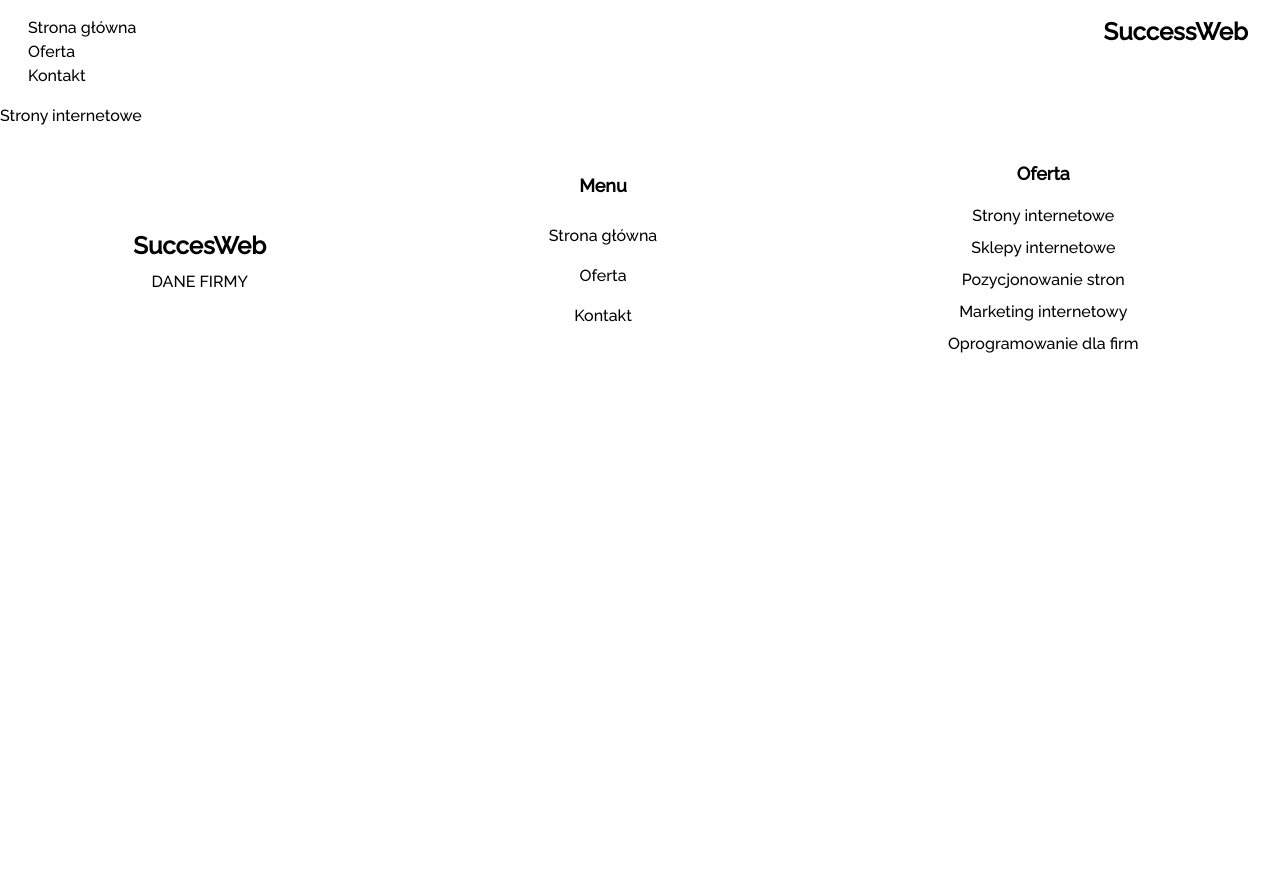
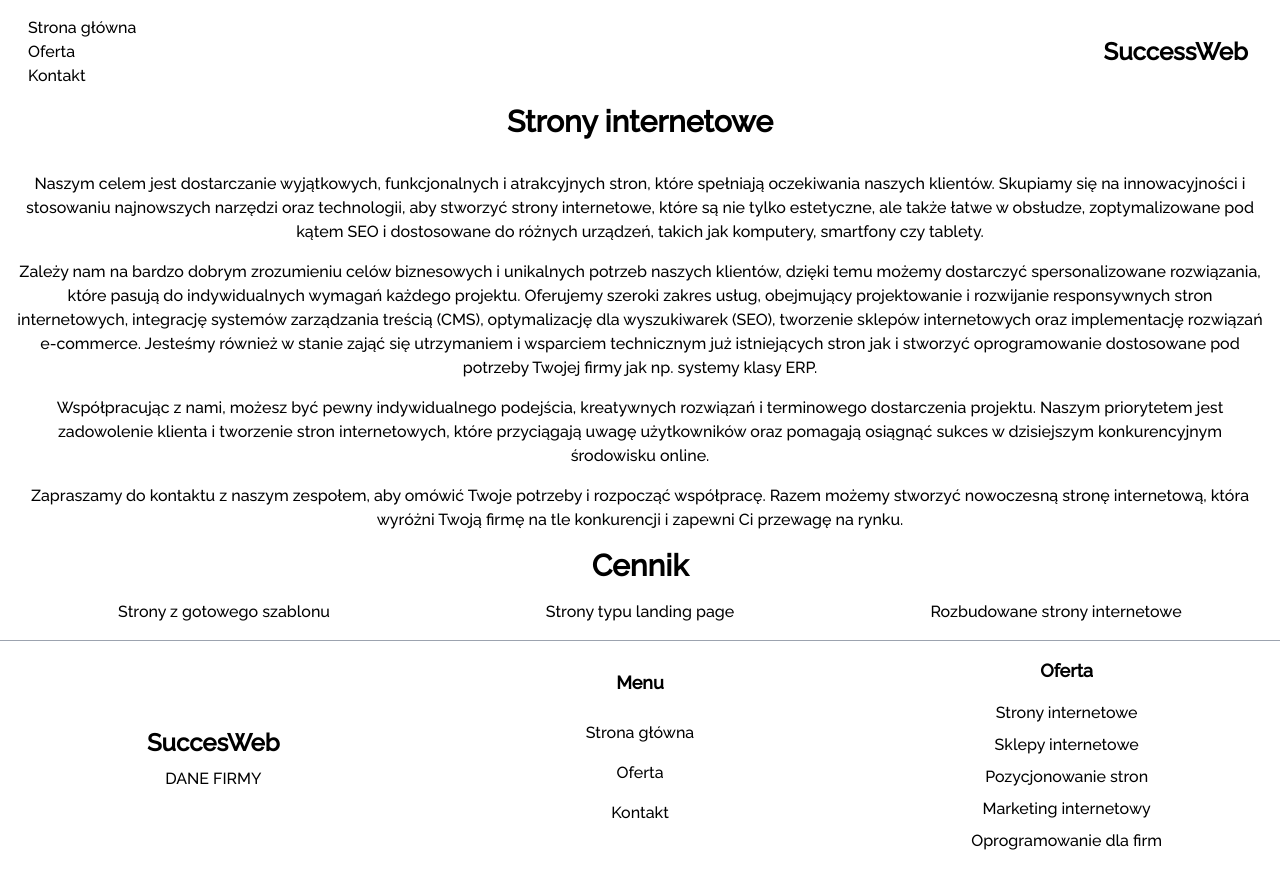
Before and after one commit to Faunbox/succesweb, a Next.js app: page /oferta/strony-internetowe in a window 1280 px wide. Before the commit the page ends 800 px from the top, so only its background shows below. Built offline with nearby package versions, Linux system fonts and the light colour scheme.

Commit message:
how to center a div (footer)

```diff
--- a/app/globals.css
+++ b/app/globals.css
@@ -13,7 +13,7 @@
     @apply relative w-fit rounded-lg bg-slate-300 p-3 duration-300 ease-in hover:bg-slate-400;
   }
   .title {
-    @apply mb-4 text-2xl font-bold md:text-3xl;
+    @apply mx-auto mb-4 text-2xl font-bold md:text-3xl;
   }
   .article {
     @apply p-4;
--- a/app/oferta/ecommerce/page.tsx
+++ b/app/oferta/ecommerce/page.tsx
@@ -1,17 +1,19 @@
 const Ecommerce = () => {
   return (
-    <div className="center container flex flex-col">
+    <div className="center min-w-screen flex ">
+      <div className="container mx-auto flex w-screen flex-col">
         <h2 className="title">Sklepy e-commerce</h2>
-      <p>
+        <p className="p-4">
           Jeśli chcesz wejść na rynek e-commerce i osiągnąć sukces w sprzedaży
           online, możemy Ci w tym pomóc. Projektujemy i tworzymy sklepy
           internetowe, które są nie tylko atrakcyjne wizualnie, ale także
           funkcjonalne i intuicyjne w obsłudze. Nasze sklepy są wyposażone w
-        zaawansowane narzędzia do zarządzania produktem, płatnościami, koszykiem
-        zakupowym i logistyką. Pomagamy Ci zbudować profesjonalną platformę
-        e-commerce, która zapewni Ci wzrost sprzedaży i zadowolenie klientów.
+          zaawansowane narzędzia do zarządzania produktem, płatnościami,
+          koszykiem zakupowym i logistyką. Pomagamy Ci zbudować profesjonalną
+          platformę e-commerce, która zapewni Ci wzrost sprzedaży i zadowolenie
+          klientów.
         </p>
-      <h3 className="m-4 text-xl font-bold">W jaki sposób działamy?</h3>
+        <h3 className="p-4 text-xl font-bold">W jaki sposób działamy?</h3>
         <ul>
           <li>1</li>
           <li>2</li>
@@ -22,9 +24,14 @@ const Ecommerce = () => {
         </ul>
         <h3 className="m-4 text-xl font-bold">Ceny</h3>
         <div className="m-4 flex w-full flex-col justify-around md:flex-row">
-        <div>Sklep z gotowego szablonu</div>
-        <div>Sklep z indywidualnym szablonem graficznym</div>
-        <div>Dedykowane rozwiązania e-commerce</div>
+          <div className="w-full md:w-2/6 ">Sklep z gotowego szablonu</div>
+          <div className="w-full md:w-2/6">
+            Sklep z indywidualnym szablonem graficznym
+          </div>
+          <div className="w-full md:w-2/6   ">
+            Dedykowane rozwiązania e-commerce
+          </div>
+        </div>
       </div>
     </div>
   );
--- a/app/oferta/seo/page.tsx
+++ b/app/oferta/seo/page.tsx
@@ -1,6 +1,6 @@
 const SEO = () => {
   return (
-    <div className="container flex flex-col items-center justify-around">
+    <div className="center container flex flex-col">
       <h2 className="title">Pozycjonowanie stron (SEO)</h2>
       <p className="m-4">
         Wiedza o tym, jak skutecznie pozycjonować stronę w wyszukiwarkach, może
--- a/app/oferta/strony-internetowe/page.tsx
+++ b/app/oferta/strony-internetowe/page.tsx
@@ -1,5 +1,58 @@
 const Websites = () => {
-  return <div>Strony internetowe</div>;
+  return (
+    <div className="center container">
+      <div className="mx-4 flex flex-col gap-4">
+        <h2 className="title">Strony internetowe</h2>
+        <p>
+          Naszym celem jest dostarczanie wyjątkowych, funkcjonalnych i
+          atrakcyjnych stron, które spełniają oczekiwania naszych klientów.
+          Skupiamy się na innowacyjności i stosowaniu najnowszych narzędzi oraz
+          technologii, aby stworzyć strony internetowe, które są nie tylko
+          estetyczne, ale także łatwe w obsłudze, zoptymalizowane pod kątem SEO
+          i dostosowane do różnych urządzeń, takich jak komputery, smartfony czy
+          tablety.
+        </p>
+        <p>
+          Zależy nam na bardzo dobrym zrozumieniu celów biznesowych i unikalnych
+          potrzeb naszych klientów, dzięki temu możemy dostarczyć
+          spersonalizowane rozwiązania, które pasują do indywidualnych wymagań
+          każdego projektu. Oferujemy szeroki zakres usług, obejmujący
+          projektowanie i rozwijanie responsywnych stron internetowych,
+          integrację systemów zarządzania treścią (CMS), optymalizację dla
+          wyszukiwarek (SEO), tworzenie sklepów internetowych oraz implementację
+          rozwiązań e-commerce. Jesteśmy również w stanie zająć się utrzymaniem
+          i wsparciem technicznym już istniejących stron jak i stworzyć
+          oprogramowanie dostosowane pod potrzeby Twojej firmy jak np. systemy
+          klasy ERP.
+        </p>
+        <p>
+          Współpracując z nami, możesz być pewny indywidualnego podejścia,
+          kreatywnych rozwiązań i terminowego dostarczenia projektu. Naszym
+          priorytetem jest zadowolenie klienta i tworzenie stron internetowych,
+          które przyciągają uwagę użytkowników oraz pomagają osiągnąć sukces w
+          dzisiejszym konkurencyjnym środowisku online.
+        </p>
+        <p>
+          Zapraszamy do kontaktu z naszym zespołem, aby omówić Twoje potrzeby i
+          rozpocząć współpracę. Razem możemy stworzyć nowoczesną stronę
+          internetową, która wyróżni Twoją firmę na tle konkurencji i zapewni Ci
+          przewagę na rynku.
+        </p>
+        <section className="center w-full">
+          <div className="flex flex-col">
+            <h3 className="title">Cennik</h3>
+            <div className="flex w-full flex-col justify-around md:flex-row">
+              <div className="w-full md:w-2/6 ">Strony z gotowego szablonu</div>
+              <div className="w-full md:w-2/6 ">Strony typu landing page</div>
+              <div className="w-full md:w-2/6 ">
+                Rozbudowane strony internetowe
+              </div>
+            </div>
+          </div>
+        </section>
+      </div>
+    </div>
+  );
 };
 
 export default Websites;
--- a/app/page.tsx
+++ b/app/page.tsx
@@ -10,7 +10,7 @@ export default function Home() {
   );
 
   return (
-    <main className="center overflow-x-hidden w-screen container">
+    <main className="w-screen overflow-x-hidden">
       <Hero />
       <Suspense fallback={<p>Ładowanie.....</p>}>
         <Services />
--- a/components/Footer.tsx
+++ b/components/Footer.tsx
@@ -31,13 +31,14 @@ const Footer = () => {
   ];
 
   return (
-    <footer className="center bordet-t container flex w-screen border-gray-700 py-4">
+    <footer className="min-w-screen my-4 border-t border-gray-400">
+      <div className="center container flex">
         <div className="flex w-screen flex-col items-center justify-around sm:flex-row">
-        <section className="py4 ">
+          <section className="py4 w-full md:w-2/6">
             <p className="p-2 text-2xl font-bold">SuccesWeb</p>
             <div>DANE FIRMY</div>
           </section>
-        <section className="p-4 ">
+          <section className="w-full p-4 md:w-2/6">
             <h3 className="pb-4 text-lg font-bold">Menu</h3>
             <div className="mb-2 flex flex-col">
               {navigation.map((obj) => (
@@ -47,7 +48,7 @@ const Footer = () => {
               ))}
             </div>
           </section>
-        <section className="p-4 ">
+          <section className="w-full p-4 md:w-2/6">
             <h3 className="pb-4 text-lg font-bold">Oferta</h3>
             <section className="flex flex-col gap-2">
               {footerOffert.map(({ href, desc }) => {
@@ -60,6 +61,7 @@ const Footer = () => {
             </section>
           </section>
         </div>
+      </div>
     </footer>
   );
 };
--- a/components/Header.tsx
+++ b/components/Header.tsx
@@ -4,10 +4,9 @@ import Link from "next/link";
 
 const Header = () => {
   return (
-    <nav className="center sticky left-0 top-0 flex w-screen bg-white/70 p-4 backdrop-blur-sm">
+    <nav className="center sticky left-0 top-0 flex min-w-screen bg-white/70 p-4 backdrop-blur-sm">
       <div className="container">
-        {/* <div ></div> */}
-        <div className="flex flex-row items-start justify-start">
+        <div className="center flex flex-row">
           <ul className="container mx-auto flex flex-col items-start justify-start">
             {navigation.map((obj) => (
               <li className="mx-3" key={obj.name}>
--- a/components/home/ContactComponent.tsx
+++ b/components/home/ContactComponent.tsx
@@ -2,7 +2,8 @@ import Link from "next/link";
 
 const ContactComponent = () => {
   return (
-    <section className="center component my-4 h-fit w-screen flex-col bg-slate-200/50">
+    <section className="w-screen bg-slate-200/50 py-4">
+      <div className="center min-w-screen container  flex-col">
         <h3 className="mb-4 text-xl md:text-2xl">
           Zainteresowala Cie nasza oferta?
         </h3>
@@ -14,6 +15,7 @@ const ContactComponent = () => {
             <button className="button">Więcej szczegółów</button>
           </Link>
         </div>
+      </div>
     </section>
   );
 };
--- a/components/home/Hero.tsx
+++ b/components/home/Hero.tsx
@@ -2,7 +2,7 @@ import Link from "next/link";
 
 const Hero = () => {
   return (
-    <section className="center flex min-h-[75vh] w-11/12 flex-col border-2">
+    <section className="center container m-4 mx-auto flex min-h-[75vh] w-[90vw] max-w-[1536px] flex-col border-2">
       <div className="items-left flex w-4/6 flex-col justify-center text-left md:ml-20">
         <h2 className="pb-4 text-5xl md:text-7xl">Twój</h2>
         <h2 className="pb-4 text-5xl md:text-7xl">partner w</h2>
--- a/components/home/Services.tsx
+++ b/components/home/Services.tsx
@@ -2,7 +2,7 @@ import ServicesComponent from "../offert/ServicesComponent";
 
 const Services = () => {
   return (
-    <div className="center component my-4">
+    <div className="center container my-4">
       <h2 className="text-xl md:text-2xl">Zakres naszych usług</h2>
       <ServicesComponent />
     </div>
```
Lines whose indentation alone changed are shown as unchanged.
